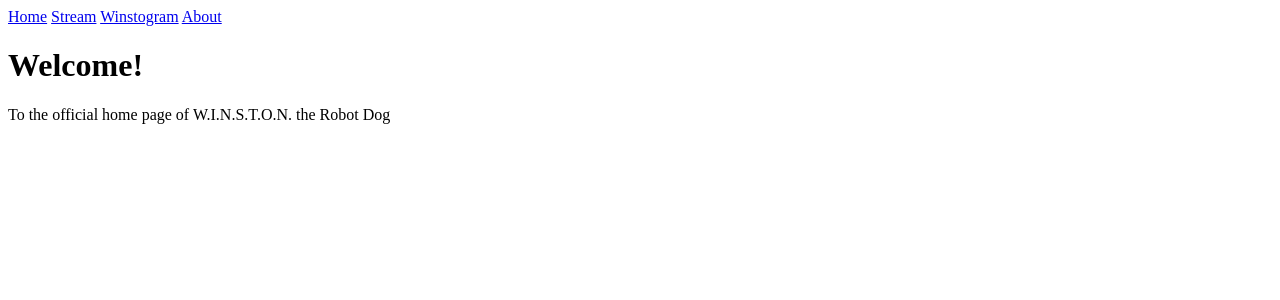
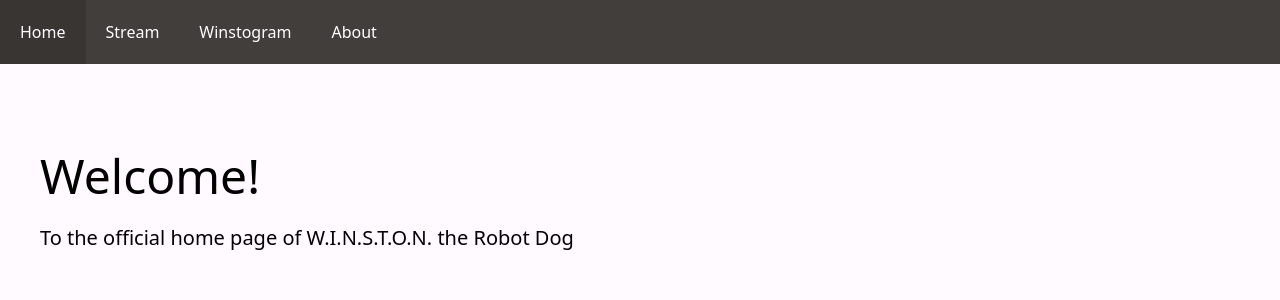
Before and after one commit to SupaSonic007/Flask-Server-WINSTON, a Flask app: page /index in a window 1280 px wide. Shown: the top 300 px of the page. Run offline with Flask 3, Linux system fonts and the light colour scheme; style sheets or scripts are compiled from the project's sources.

Commit message:
arrgghh... damn this thing for not working.

```diff
--- a/app/routes.py
+++ b/app/routes.py
@@ -15,28 +15,28 @@ def about():
 def winstogram():
     posts = [
         {
-            'header': 'Epic',
+            'head': 'Epic',
             'body': 'Also epic',
             'image': 'https://upload.wikimedia.org/wikipedia/commons/thumb/c/c3/Python-logo-notext.svg/182px-Python-logo-notext.svg.png'
         },
         {
-            'header': 'Epic 2',
+            'head': 'Epic 2',
             'body': 'Also epic'
         },
         {
-            'header': 'Epic',
+            'head': 'Epic',
             'body': 'Also epic'
         },
         {
-            'header': 'Epic 2',
+            'head': 'Epic 2',
             'body': 'Also epic'
         },
         {
-            'header': 'Epic',
+            'head': 'Epic',
             'body': 'Also epic'
         },
         {
-            'header': 'Epic 2',
+            'head': 'Epic 2',
             'body': 'Also epic'
         },
     ]
--- /dev/null
+++ b/app/static/src/input.css
@@ -0,0 +1,13 @@
+@tailwind base;
+@tailwind components;
+@tailwind utilities;
+
+li:has(a.active) {
+    background-color: #383533;
+}
+
+:root {
+    --primary: #FFFAFF;
+    --secondary: #423E3B;
+    --accent: #8367C7;
+}
--- /dev/null
+++ b/app/static/styles.css
@@ -0,0 +1,20 @@
+.post-flex {
+    display: flex;
+    flex-direction: column;
+    flex-wrap: wrap;
+    max-height:64px;
+    align-content: center;
+    border-image: linear-gradient(to right, rgba(0, 0, 0, 0), gray, rgba(0, 0, 0, 0)) 1;
+    border-top: solid;
+    padding-top: 10px;
+    padding-bottom: 10px;
+}
+
+.post-image img {
+    max-height: 64px;
+    max-width: 64px;
+}
+
+.post-body {
+    width:200px
+}
--- a/app/templates/about.html
+++ b/app/templates/about.html
@@ -1,7 +1,7 @@
 {% extends "base.html" %}
 
 {% block content %}
-<h1>About us</h1>
-<hr>
-<p><b>&lt;Todo&gt;</b></p>
+<h1 class="text-5xl">About us</h1>
+<br><br>
+<p><b>&lt;Frodo&gt;</b></p>
 {% endblock %}
--- a/app/templates/base.html
+++ b/app/templates/base.html
@@ -7,19 +7,34 @@
     <title>W.I.N.S.T.O.N. the Robot Dog!</title>
     {% endif %}
 
-        <link rel="stylesheet" href="./css/style.css">
+    <link rel="stylesheet" href="{{ url_for('static',filename='styles.css') }}">
+    <link rel="stylesheet" href="{{ url_for('static',filename='dist/css/output.css') }}">
 </head>
 
-    <body>
+<body class="bg-[var(--primary)]">
+    <ul class="flex bg-[var(--secondary)]">
+        <li class="">
+            <a href="{{ url_for('index') }}"
+                class="p-5 block lg:inline-block text-white {{ 'active' if request.path == url_for('index') else '' }}">Home</a>
+        </li>
+        <li class="">
+            <a href="{{ url_for('stream') }}"
+                class="p-5 block lg:inline-block text-white  {{ 'active' if request.path == url_for('stream') else '' }}">Stream</a>
+        </li>
+        <li class="">
+            <a href="{{ url_for('winstogram') }}"
+                class="p-5 block lg:inline-block text-white  {{ 'active' if request.path == url_for('winstogram') else '' }}">Winstogram</a>
+        </li>
+        <li class="">
+            <a href="{{ url_for('about') }}"
+                class="p-5 block lg:inline-block text-white  {{ 'active' if request.path == url_for('about') else '' }}">About</a>
+        </li>
+    </ul>
 
-        <div class="navbar">
-            <a href="{{ url_for('index') }}">Home</a>
-            <a href="{{ url_for('stream') }}">Stream</a>
-            <a href="{{ url_for('winstogram') }}">Winstogram</a>
-            <a href="{{ url_for('about') }}">About</a>
+    <div class="p-10">
+        <br><br>
+        {% block content %}{% endblock %}
     </div>
-
-        {% block content %}{% endblock %}
 
 </body>
 
--- a/app/templates/css/style.css
+++ /dev/null
@@ -1,13 +0,0 @@
-.post-container {
-    position: relative;
-    left: 25%;
-    width: 50%;
-    border-top: solid;
-    padding-top: 10px;
-    border-image: linear-gradient(to right, rgba(0, 0, 0, 0), gray, rgba(0, 0, 0, 0)) 1;
-}
-
-.post-container div {
-    display: flex;
-    text-align: center;
-}
--- a/app/templates/index.html
+++ b/app/templates/index.html
@@ -1,6 +1,7 @@
 {% extends "base.html" %}
 
 {% block content %}
-<h1>Welcome!</h1>
-<p>To the official home page of W.I.N.S.T.O.N. the Robot Dog</p>
+<h1 class="text-5xl">Welcome!</h1>
+<br>
+<p class="text-xl">To the official home page of W.I.N.S.T.O.N. the Robot Dog</p>
 {% endblock %}
--- a/app/templates/stream.html
+++ b/app/templates/stream.html
@@ -1,5 +1,5 @@
 {% extends "base.html" %}
 
 {% block content %}
-
+<h1 class="text-5xl">Stream</h1>
 {% endblock %}
--- /dev/null
+++ b/package.json
@@ -0,0 +1,6 @@
+{
+  "devDependencies": {
+    "postcss-import": "^15.1.0",
+    "tailwindcss": "^3.3.2"
+  }
+}
--- /dev/null
+++ b/tailwind.config.js
@@ -0,0 +1,11 @@
+/** @type {import('tailwindcss').Config} */
+module.exports = {
+  content: [
+    './app/templates/*.{html, js}'
+  ],
+  theme: {
+    extend: {},
+  },
+  plugins: [
+  ]
+}
```
Also changed, not shown: app/templates/posts.html (+6 -18 lines), package-lock.json (added), 1 other file. Lines whose indentation alone changed are shown as unchanged.
